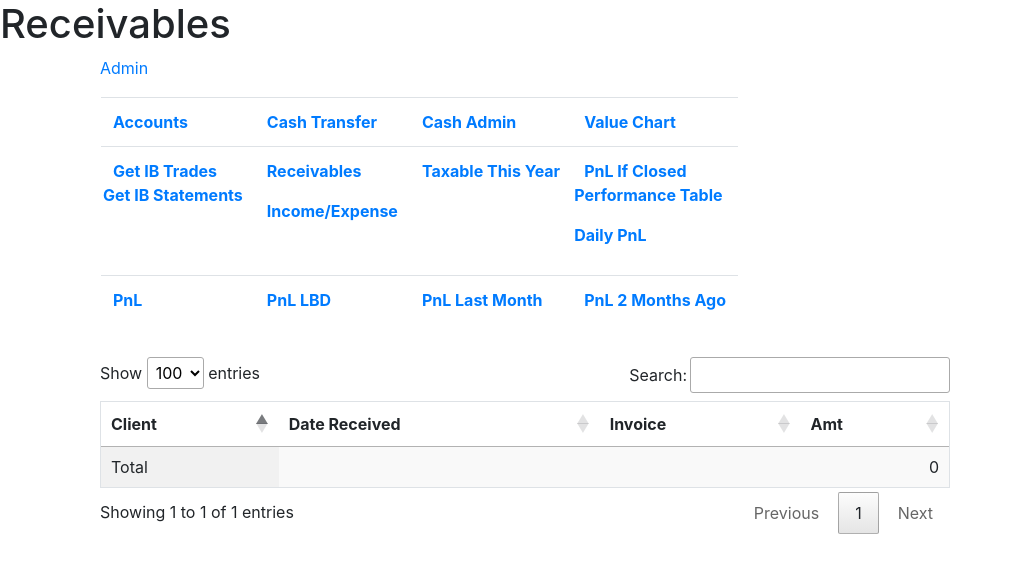
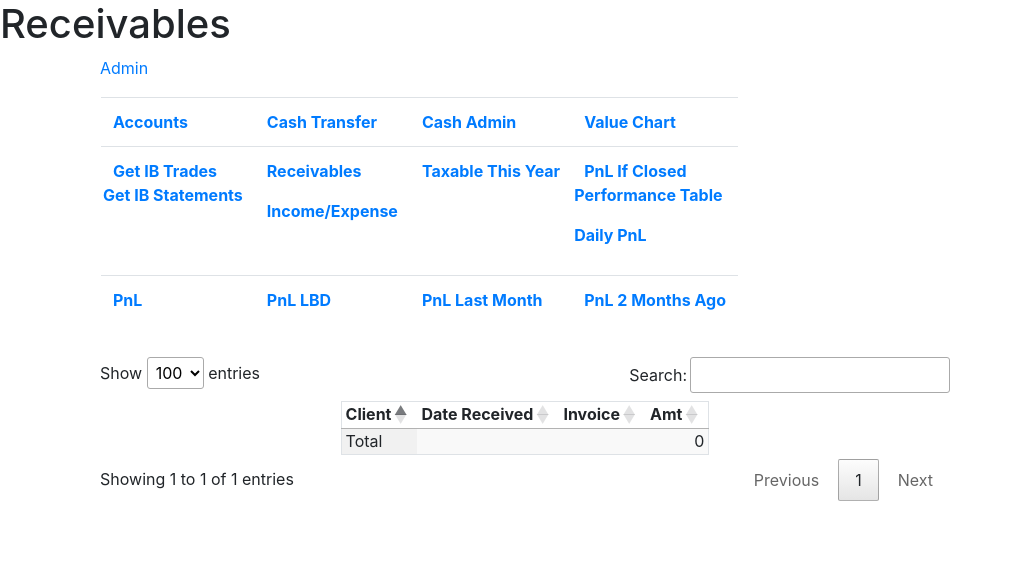
Before and after one commit to TheBrookhavenGroup/worth, a Django app: page /receivables/ in a window 1280 px wide. Shown: the top 573 px of the page, without its empty margins (0-1010 px from the left). Run offline with Django 4.2, Linux system fonts and the light colour scheme; the visitor is signed in with stand-in values (Sample User, id 1); lists and menus that the app fills with data are empty; some libraries are stand-ins or nearby versions.

Commit message:
Reduced table column widths.

```diff
--- a/worth/templates/base.html
+++ b/worth/templates/base.html
@@ -20,6 +20,12 @@
     {% endblock %}
     {% block extra_head %}
     {% endblock %}
+    <style>
+    /* Global font family for body text and all tables */
+    body, table {
+        font-family: "Inter", "Roboto", "Open Sans", sans-serif;
+    }
+    </style>
 </head>
 
 <body>
--- a/worth/templates/table.html
+++ b/worth/templates/table.html
@@ -1,4 +1,41 @@
-<table id="{{ table_id }}" class="display border">
+<style>
+/* Tighten vertical spacing for tables rendered via this template */
+table.compact {
+    border-collapse: collapse; /* eliminate space between cell borders */
+    border-spacing: 0;         /* safety for non-collapsed layouts */
+    table-layout: fixed;       /* enforce column widths; prevents expansion */
+    /* Let compact tables hug their content instead of stretching to container */
+    width: auto !important;
+}
+/* Stronger override against DataTables default width rules */
+table.compact.dataTable,
+table.dataTable.compact,
+table.display.compact {
+    width: auto !important;
+}
+table.compact th,
+table.compact td {
+    padding: 2px 6px;          /* reduce space above/below each line */
+    line-height: 1.1;          /* compact line height */
+    white-space: nowrap;       /* keep columns narrow by avoiding wraps */
+    overflow: hidden;          /* prevent content from expanding cells */
+    text-overflow: ellipsis;   /* show ellipsis for overflowed content */
+}
+table.compact thead th {
+    padding-top: 4px;
+    padding-bottom: 4px;
+}
+
+/* Optional: apply to specific cells/columns to cap width with ellipsis */
+table.compact th.truncate,
+table.compact td.truncate {
+    max-width: 140px;
+    overflow: hidden;
+    text-overflow: ellipsis;
+}
+</style>
+
+<table id="{{ table_id }}" class="display border compact">
     <thead>
         <tr>
             {% for h in headings %}
@@ -30,6 +67,9 @@
 
 <script type="text/javascript" defer="defer">
 $(document).ready(function() {
-    $("table[id={{ table_id }}]").DataTable( eval({{ formats | safe }}));
+    var __userOpts = undefined;
+    try { __userOpts = eval({{ formats | safe }}); } catch(e) { __userOpts = {}; }
+    var __opts = $.extend({ autoWidth: false }, __userOpts || {});
+    $("table[id={{ table_id }}]").DataTable(__opts);
 });
 </script>
```
Also changed, not shown: analytics/views.py (+34 -2 lines).
